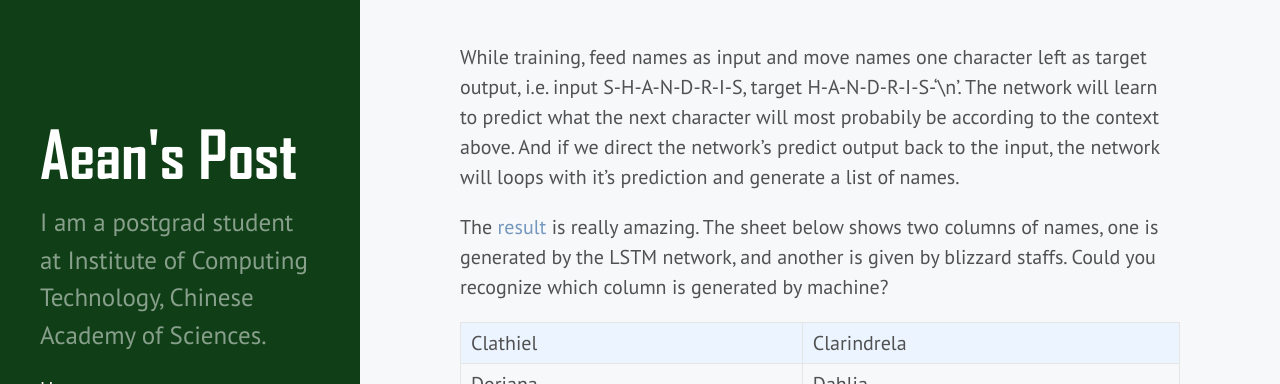
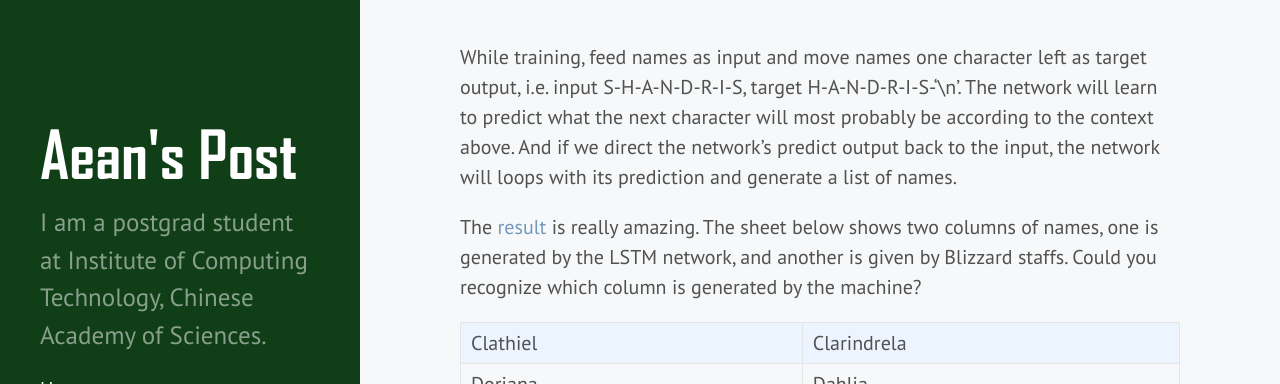
Before and after one commit to AeanSR/AeanSR.github.io, a Jekyll site: the page built from _posts/2016-07-27-nelf-name-generator.md, in a window 1280 px wide and 900 px high, scrolled down 3335 px. Shown: the part 216-600 px from the top of the window. Built offline with Jekyll 4.4.1, drawn with Linux system fonts in a browser that asks for light colours; some of the changed text lies outside the part shown.

Commit message:
Update 2016-07-27-nelf-name-generator.md

```diff
--- a/_posts/2016-07-27-nelf-name-generator.md
+++ b/_posts/2016-07-27-nelf-name-generator.md
@@ -146,9 +146,9 @@ layer {
 }
 </code></pre>
 
-While training, feed names as input and move names one character left as target output, i.e. input S-H-A-N-D-R-I-S, target H-A-N-D-R-I-S-'\n'. The network will learn to predict what the next character will most probabily be according to the context above. And if we direct the network's predict output back to the input, the network will loops with it's prediction and generate a list of names.
+While training, feed names as input and move names one character left as target output, i.e. input S-H-A-N-D-R-I-S, target H-A-N-D-R-I-S-'\n'. The network will learn to predict what the next character will most probably be according to the context above. And if we direct the network's predict output back to the input, the network will loops with its prediction and generate a list of names.
 
-The [result](http://aean.net/ext/nefunique10502.txt) is really amazing. The sheet below shows two columns of names, one is generated by the LSTM network, and another is given by blizzard staffs. Could you recognize which column is generated by machine?
+The [result](http://aean.net/ext/nefunique10502.txt) is really amazing. The sheet below shows two columns of names, one is generated by the LSTM network, and another is given by Blizzard staffs. Could you recognize which column is generated by the machine?
 
 <table>
 <tr><td>Clathiel</td><td>Clarindrela</td></tr>
```
Also changed, not shown: other parts of _posts/2016-07-27-nelf-name-generator.md (+2 -2 lines).
